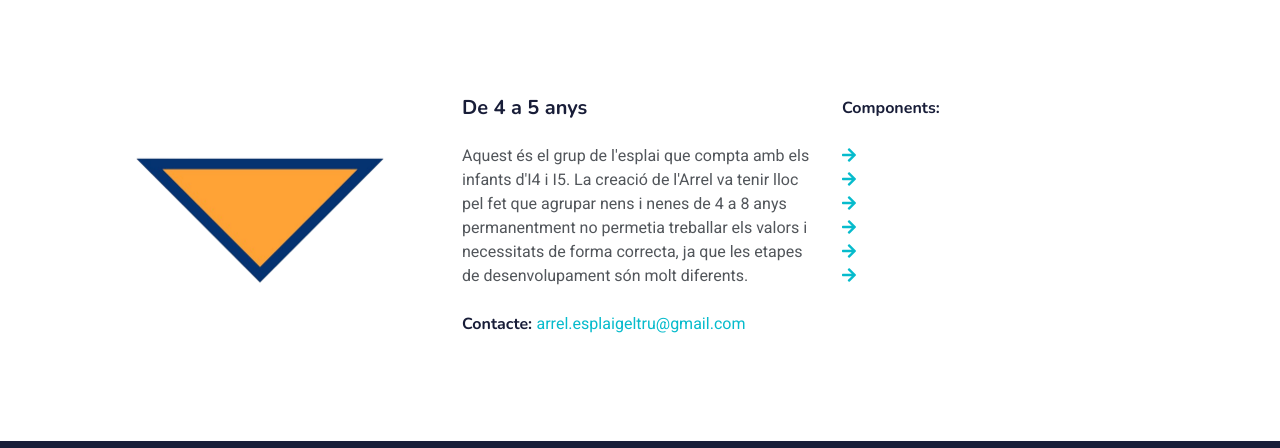
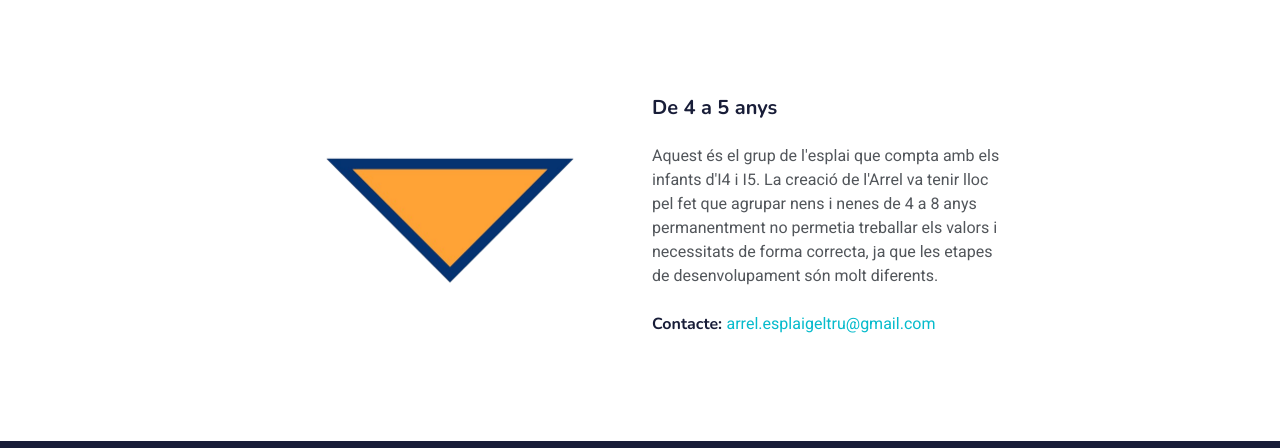
Before and after one commit to Bruna-daSilva/celageltru.com, a plain HTML site: page grups/arrel.html in a window 1280 px wide. Shown: the part 352-800 px from the top of the page. Drawn offline with nearby package versions, Linux system fonts and the light colour scheme.

Commit message:
components en espera

```diff
--- a/grups/arrel.html
+++ b/grups/arrel.html
@@ -98,7 +98,7 @@
                 <br><p class="mb-4">Aquest és el grup de l'esplai que compta amb els infants d'I4 i I5. La creació de l'Arrel va tenir lloc pel fet que agrupar nens i nenes de 4 a 8 anys permanentment no permetia treballar els valors i necessitats de forma correcta, ja que les etapes de desenvolupament són molt diferents.</p>
                 <p class="mb-0"><h18>Contacte: </h18><a href="mailto:arrel.esplaigeltru@gmail.com">arrel.esplaigeltru@gmail.com</a></p>
             </div>
-            <div class="col-lg-4 col-md-6 wow fadeInUp" data-wow-delay="0.1s">
+<!--             <div class="col-lg-4 col-md-6 wow fadeInUp" data-wow-delay="0.1s">
                 <p class="mb-0"><h18>Components:</h18></p>
                 <br><p class="mb-0"><i class="fa fa-arrow-right text-primary me-2"></i></p>
                 <p class="mb-0"><i class="fa fa-arrow-right text-primary me-2"></i></p>
@@ -106,7 +106,7 @@
                 <p class="mb-0"><i class="fa fa-arrow-right text-primary me-2"></i></p>
                 <p class="mb-0"><i class="fa fa-arrow-right text-primary me-2"></i></p>
                 <p class="mb-0"><i class="fa fa-arrow-right text-primary me-2"></i></p>
-            </div>
+            </div> -->
         </div>
     </div>
 </div>
```
